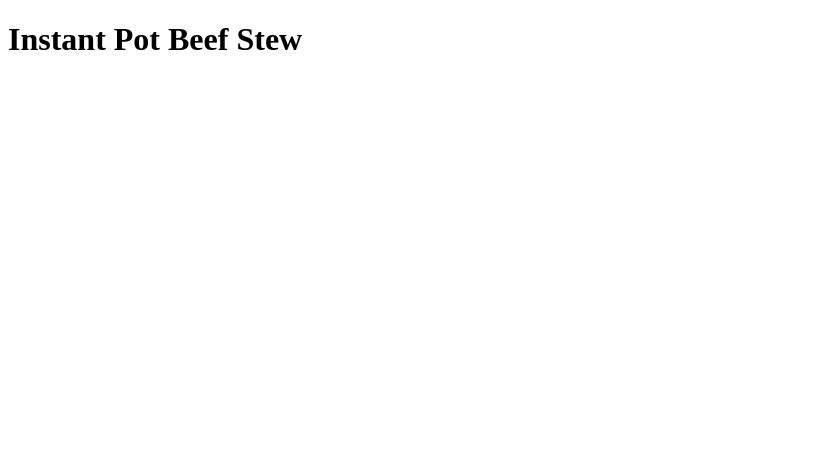
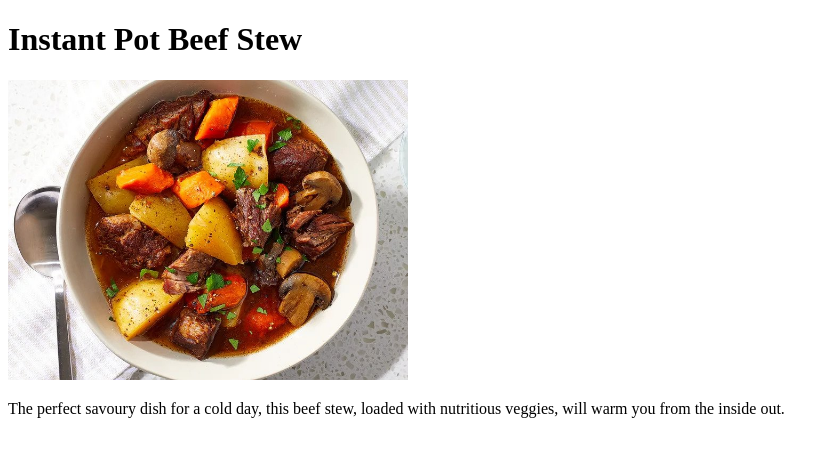
Before and after one commit to lawnis04/odin-recipes, a plain HTML site: page recipes/beef-stew.html in a window 1280 px wide. Shown: the whole page, without its empty margins (0-834 px from the left). Drawn offline with Linux system fonts and the light colour scheme.

Commit message:
Move content to correct page and fix image source
Moved content from index.html to beef-stew.html. Created directory
for images and changed the image source on beef-stew.html.

```diff
--- a/recipes/beef-stew.html
+++ b/recipes/beef-stew.html
@@ -6,5 +6,7 @@
     </head>
     <body>
         <h1>Instant Pot Beef Stew</h1>
+        <img src="../images/beef-stew.jpg" alt="Bird's eye view of a bowl of beef stew." height="300">
+        <p>The perfect savoury dish for a cold day, this beef stew, loaded with nutritious veggies, will warm you from the inside out.</p>
     </body>
 </html>
```
Also changed, not shown: index.html (+0 -2 lines), images/beef-stew.jpg (added), recipes/beef-stew.webp (deleted).
